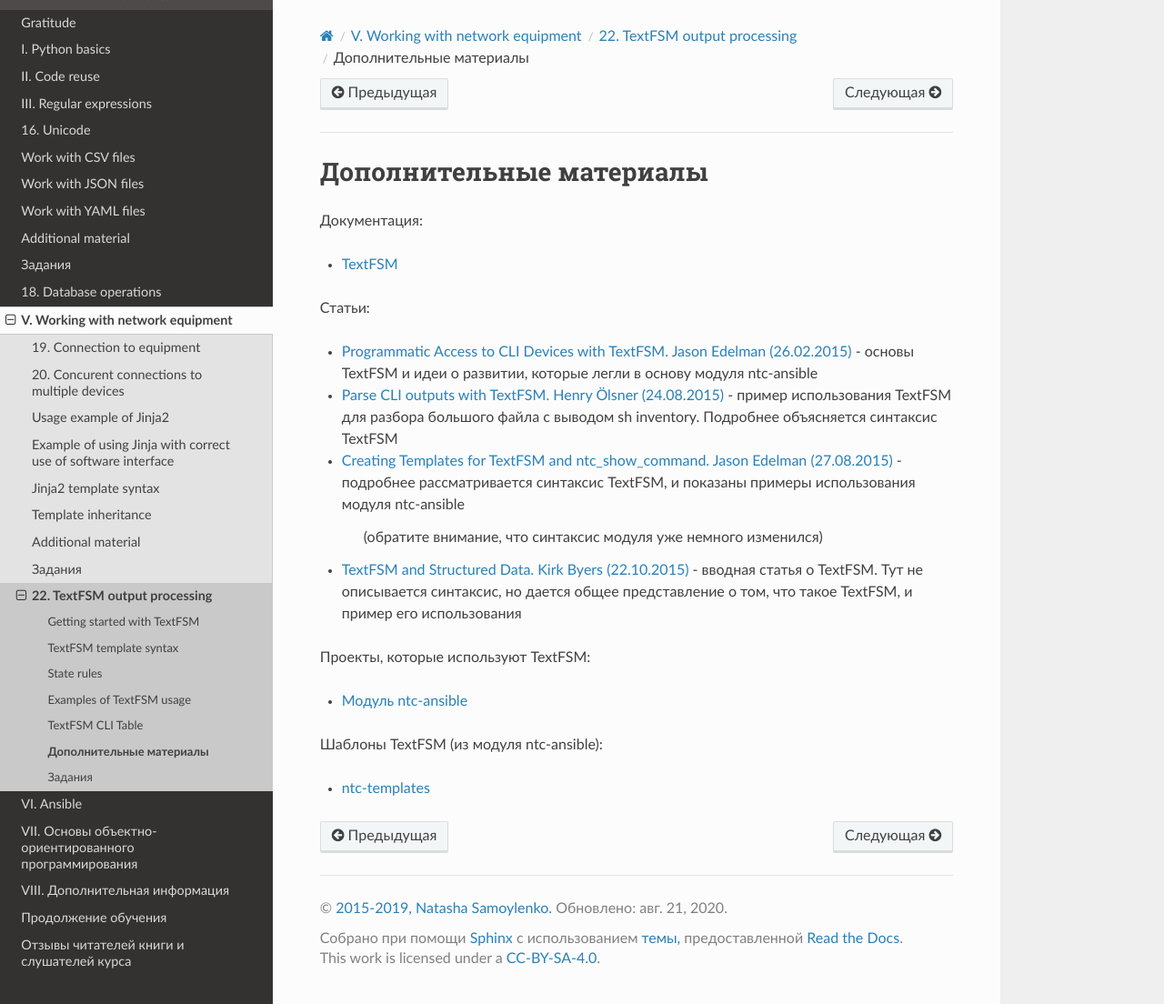
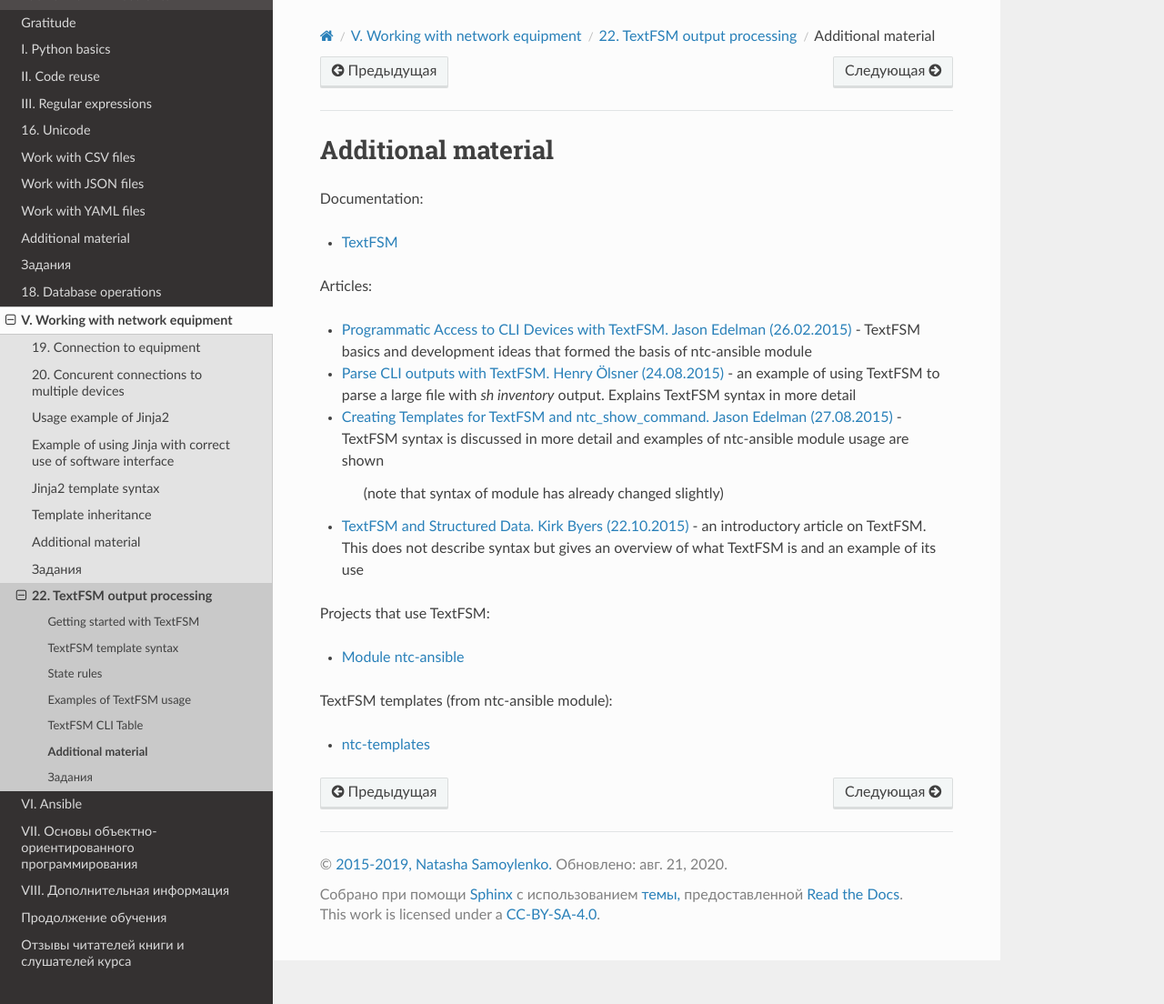
Before and after one commit to Aidar5/nattoeng, a Sphinx documentation site: the page built from docs/source/book/22_textfsm/further_reading.rst, in a window 1280 px wide and 1104 px high. Shown: the whole window at 91% size. Built offline with Sphinx 7.4.7 and the Read the Docs theme 2.0.0, drawn with Linux system fonts in a browser that asks for light colours; pages that are not in the unit, such as notebooks, are missing from menus.

Commit message:
Update further_reading.rst

```diff
--- a/docs/source/book/22_textfsm/further_reading.rst
+++ b/docs/source/book/22_textfsm/further_reading.rst
@@ -1,27 +1,25 @@
-Дополнительные материалы
+Additional material
 ------------------------
 
-Документация:
+Documentation:
 
 -  `TextFSM <https://github.com/google/textfsm/wiki>`__
 
-Статьи:
+Articles:
 
 * `Programmatic Access to CLI Devices with TextFSM. Jason Edelman (26.02.2015) <http://jedelman.com/home/programmatic-access-to-cli-devices-with-textfsm/>`__ -
-  основы TextFSM и идеи о развитии, которые легли в основу модуля ntc-ansible
+  TextFSM basics and development ideas that formed the basis of ntc-ansible module
 * `Parse CLI outputs with TextFSM. Henry Ölsner (24.08.2015) <https://codingnetworker.com/2015/08/parse-cli-outputs-textfsm/>`__
-  - пример использования TextFSM для разбора большого файла с выводом sh inventory. Подробнее объясняется синтаксис TextFSM
+  - an example of using TextFSM to parse a large file with *sh inventory* output. Explains TextFSM syntax in more detail
 * `Creating Templates for TextFSM and ntc_show_command. Jason Edelman (27.08.2015) <http://jedelman.com/home/creating-templates-for-textfsm-and-ntc_show_command/>`__
-  - подробнее рассматривается синтаксис TextFSM, и показаны примеры использования модуля ntc-ansible
-    (обратите внимание, что синтаксис модуля уже немного изменился)
-* `TextFSM and Structured Data. Kirk Byers (22.10.2015) <https://pynet.twb-tech.com/blog/python/textfsm.html>`__ -
-  вводная статья о TextFSM. Тут не описывается синтаксис, но дается общее
-  представление о том, что такое TextFSM, и пример его использования
+  - TextFSM syntax is discussed in more detail and examples of ntc-ansible module usage are shown
+    (note that syntax of module has already changed slightly)
+* `TextFSM and Structured Data. Kirk Byers (22.10.2015) <https://pynet.twb-tech.com/blog/python/textfsm.html>`__ - an introductory article on TextFSM. This does not describe  syntax but gives an overview of what TextFSM is and an example of its use
 
-Проекты, которые используют TextFSM:
+Projects that use TextFSM:
 
-* `Модуль ntc-ansible <https://github.com/networktocode/ntc-ansible>`__
+* `Module ntc-ansible <https://github.com/networktocode/ntc-ansible>`__
 
-Шаблоны TextFSM (из модуля ntc-ansible):
+TextFSM templates (from ntc-ansible module):
 
 * `ntc-templates <https://github.com/networktocode/ntc-templates/tree/master/templates>`__
```
